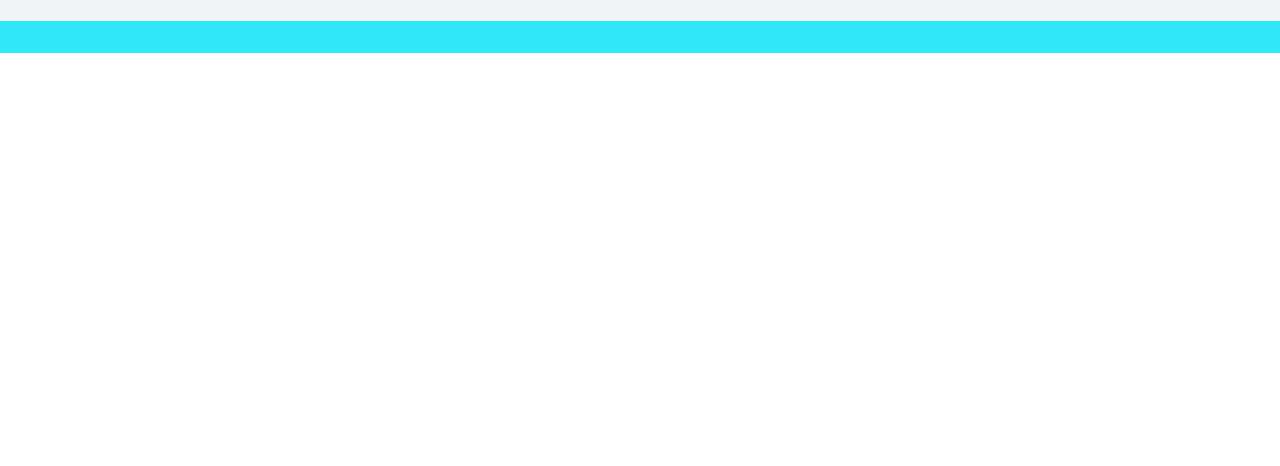
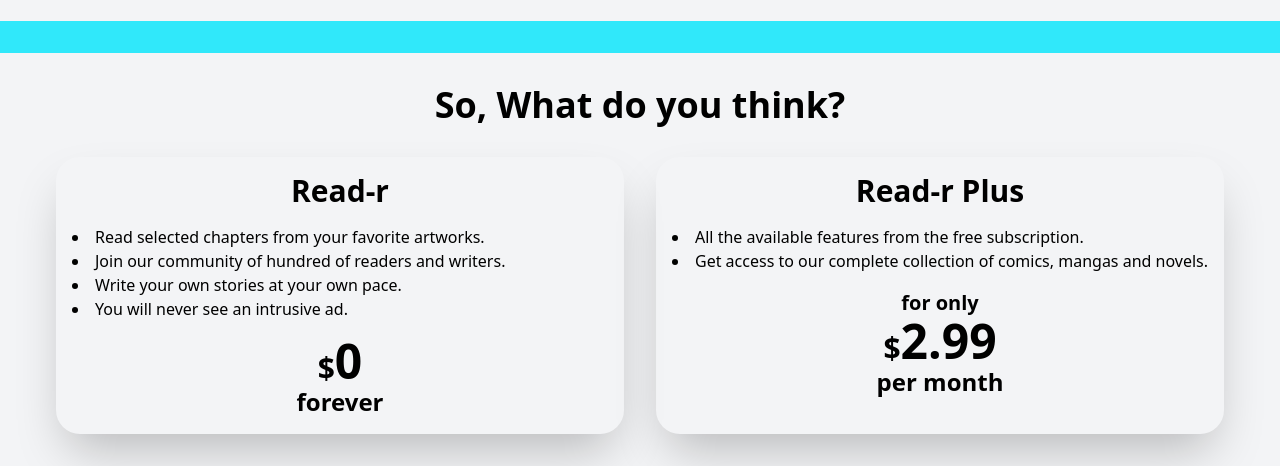
Before and after one commit to Monaschinas/readr-landing-page, a website: page index.html in a window 1280 px wide. Shown: the part 3779-4245 px from the top of the page. Before the commit the page ends 3832 px from the top, so only its background shows below. Drawn offline with Linux system fonts and the light colour scheme.

Commit message:
feat: add pricing section on english main page

```diff
--- a/index.html
+++ b/index.html
@@ -155,6 +155,36 @@
         <img class="h-14 w-auto" src="/images/google-logo.png" alt="Google logo" loading="lazy">
       </div>
     </section>
+    <sectio id="pricing" class="flex flex-col justify-center items-center bg-gray-100 py-4 md:py-8 px-4 gap-8">
+      <h2 class="text-center font-bold text-4xl">So, What do you think?</h2>
+      <div class="grid grid-cols-1 md:grid-cols-2 gap-8">
+        <div class="shadow-2xl rounded-3xl p-4">
+          <h3 class="text-center font-bold text-3xl">Read-r</h3>
+          <ul class="list-inside list-disc my-4">
+            <li>Read selected chapters from your favorite artworks.</li>
+            <li>Join our community of hundred of readers and writers.</li>
+            <li>Write your own stories at your own pace.</li>
+            <li>You will never see an intrusive ad.</li>
+          </ul>
+          <div class="text-center font-bold">
+            <p class="text-3xl">$<span class="text-5xl">0</span></p>
+            <p class="text-2xl">forever</p>
+          </div>
+        </div>
+        <div class="shadow-2xl rounded-3xl p-4">
+          <h3 class="text-center font-bold text-3xl">Read-r Plus</h3>
+          <ul class="list-inside list-disc my-4">
+            <li>All the available features from the free subscription.</li>
+            <li>Get access to our complete collection of comics, mangas and novels.</li>
+          </ul>
+          <div class="text-center font-bold">
+            <p class="text-xl">for only</p>
+            <p class="text-3xl">$<span class="text-5xl">2.99</span></p>
+            <p class="text-2xl">per month</p>
+          </div>
+        </div>
+      </div>
+    </section>
   </main>
   <footer>
 
```
Also changed, not shown: es/index.html (+1 -0 lines), styles/style.css.
